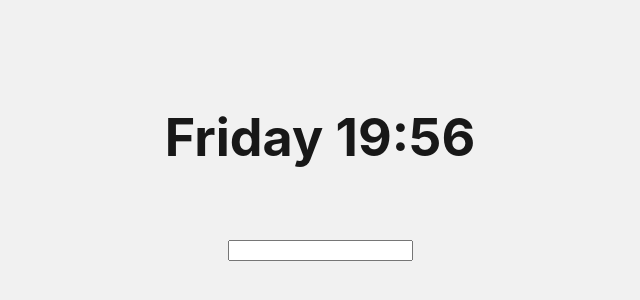
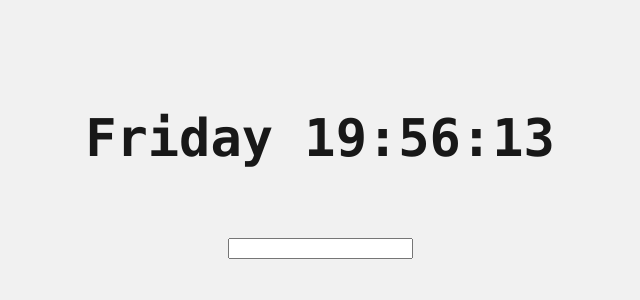
Before and after one commit to tylerwolff/todo-tab, a React (Create React App) app: page / in a window 1280 px wide. Shown: the part 234-534 px from the top of the page, without its empty margins (320-960 px from the left). Built offline with nearby package versions, Linux system fonts and the light colour scheme.

Commit message:
update timer to show seconds

```diff
--- a/src/App.js
+++ b/src/App.js
@@ -17,7 +17,7 @@ export default props => {
   useEffect(() => {
     const timer = setTimeout(() => {
       setTime(new Date());
-    }, 30000);
+    }, 1000);
 
     return () => {
       clearTimeout(timer);
@@ -26,7 +26,7 @@ export default props => {
 
   return (
     <div className="App">
-      <h1 className="todos">{format(time, "dddd HH:mm")}</h1>
+      <h1 className="todos">{format(time, "dddd HH:mm:ss")}</h1>
       <Todos todos={todos} setTodos={setTodos} />
     </div>
   );
--- a/src/index.css
+++ b/src/index.css
@@ -5,11 +5,8 @@ body {
   font-family: -apple-system, BlinkMacSystemFont, "Segoe UI", "Roboto", "Oxygen",
     "Ubuntu", "Cantarell", "Fira Sans", "Droid Sans", "Helvetica Neue",
     sans-serif;
+  font-family: source-code-pro, Menlo, Monaco, Consolas, "Courier New",
+    monospace;
   -webkit-font-smoothing: antialiased;
   -moz-osx-font-smoothing: grayscale;
 }
-
-code {
-  font-family: source-code-pro, Menlo, Monaco, Consolas, "Courier New",
-    monospace;
-}
```
